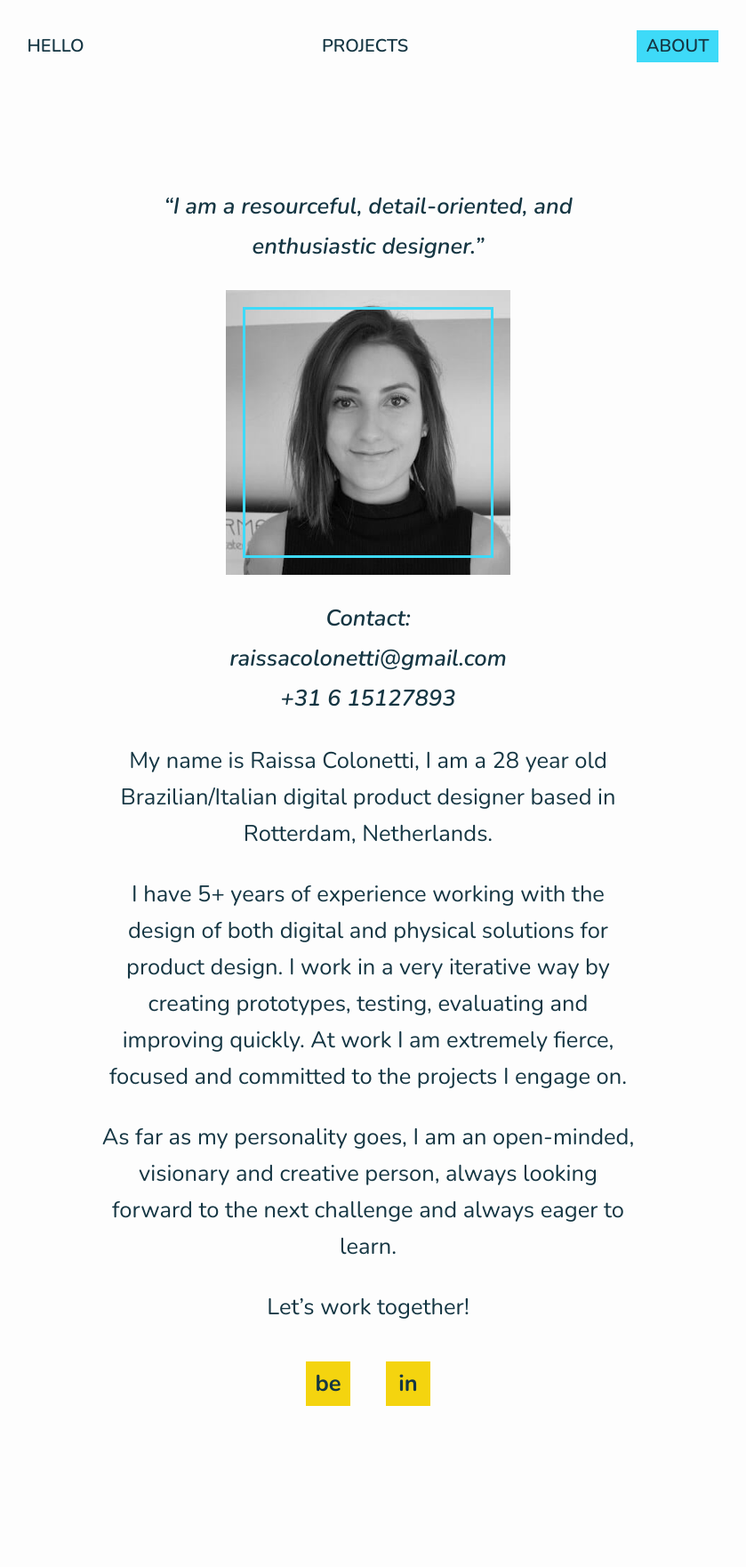
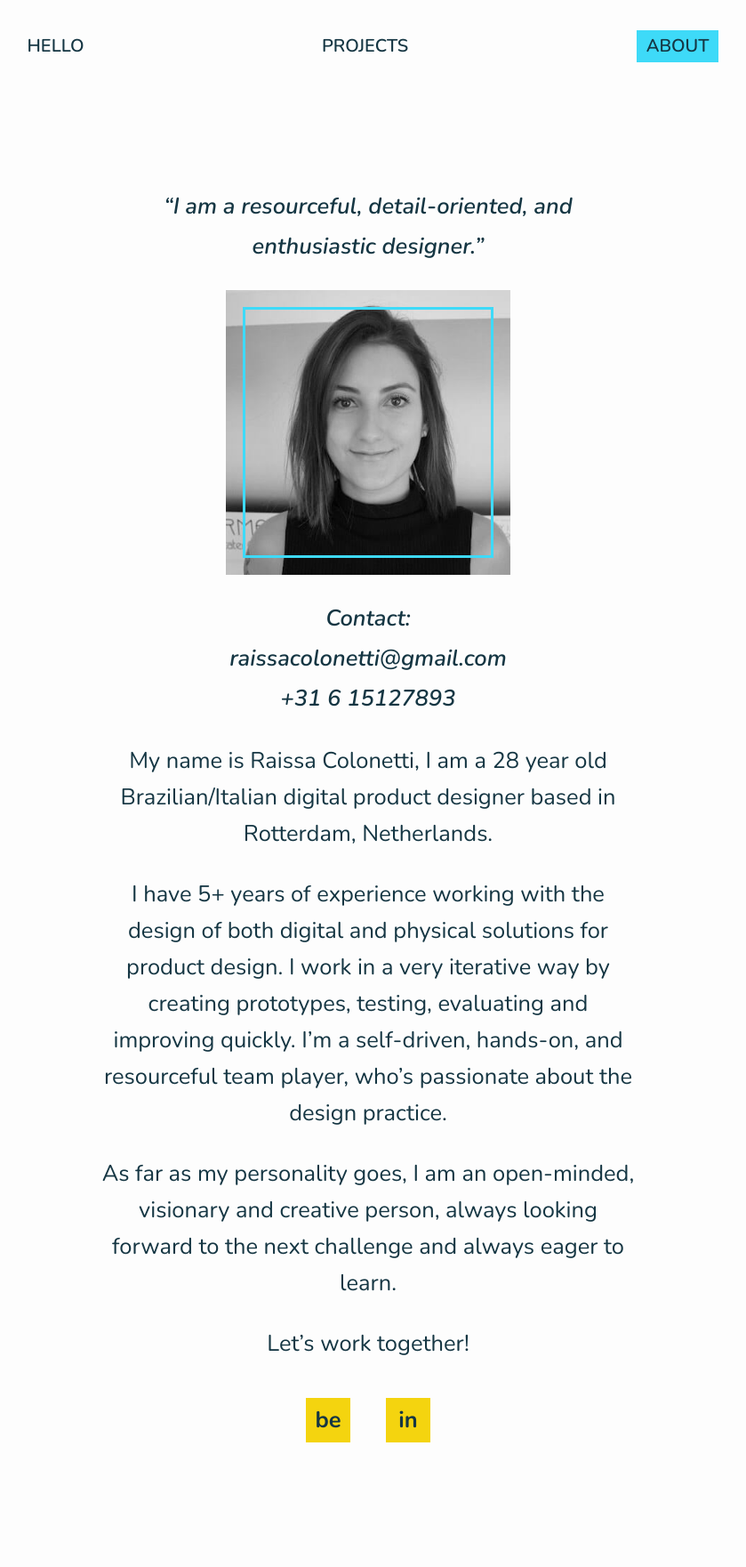
Before and after one commit to NunoAlexandre/raissacolonetti.github.io, a Jekyll site: the page built from about.html, in a window 1280 px wide. Shown: the whole page at 89% size, without its empty margins (226-1065 px from the left). Built offline with Jekyll 4.4.1, drawn with Linux system fonts in a browser that asks for light colours; before the commit the page ends 1720 px from its top, so only the background shows below that.

Commit message:
Update about

```diff
--- a/about.html
+++ b/about.html
@@ -19,7 +19,7 @@ id: about
       My name is Raissa Colonetti, I am a 28 year old Brazilian/Italian digital product designer based in Rotterdam, Netherlands.
     </p>
     <p>
-        I have 5+ years of experience working with the design of both digital and physical solutions for product design. I work in a very iterative way by creating prototypes, testing, evaluating and improving quickly. At work I am extremely fierce, focused and committed to the projects I engage on.
+        I have 5+ years of experience working with the design of both digital and physical solutions for product design. I work in a very iterative way by creating prototypes, testing, evaluating and improving quickly. I’m a self-driven, hands-on, and resourceful team player, who’s passionate about the design practice.
     </p>
     <p>
         As far as my personality goes, I am an open-minded, visionary and creative person, always looking forward to the next challenge and always eager to learn.
```
